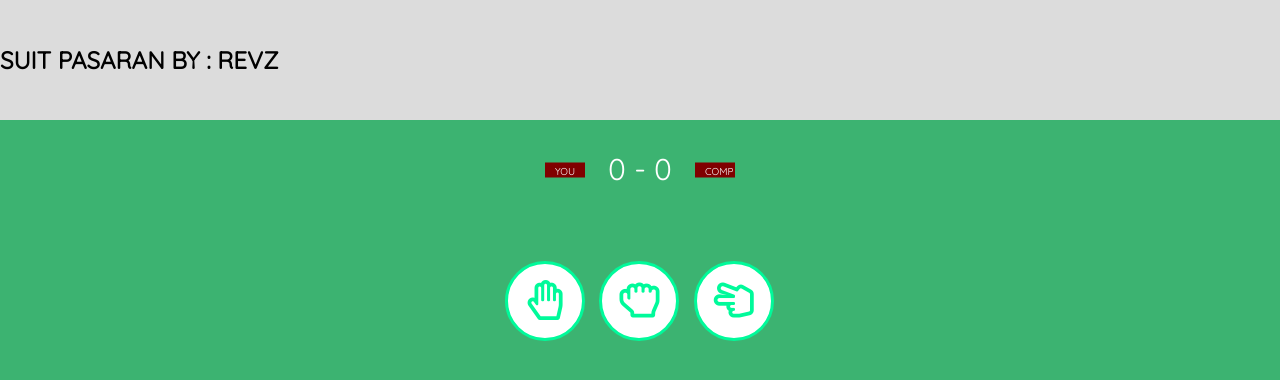
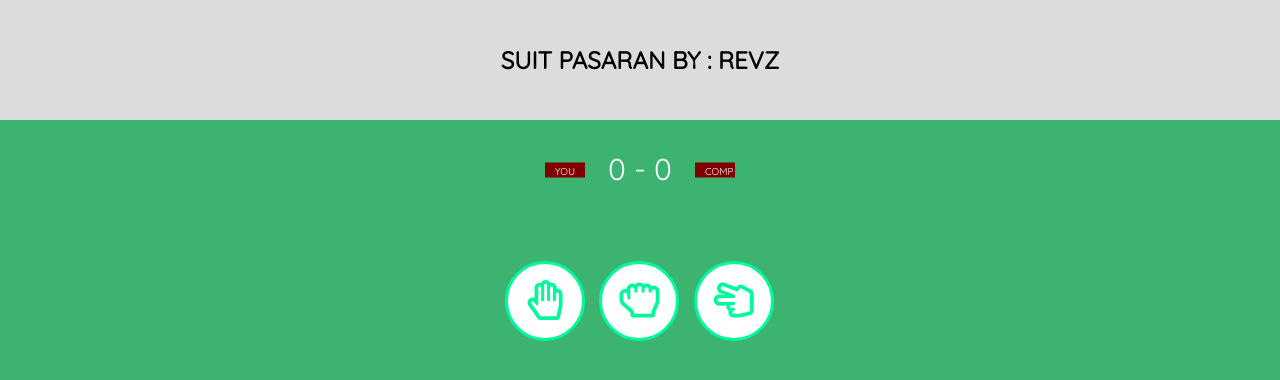
Before and after one commit to WhatTheSemvak/revz-minigames, a plain HTML site: page suit.html in a window 1280 px wide. Drawn offline with Linux system fonts and the light colour scheme.

Commit message:
Update suit.html

```diff
--- a/suit.html
+++ b/suit.html
@@ -9,7 +9,7 @@
 </head>
 <body>
     <header class="header">
-        <h2>SUIT PASARAN BY : REVZ</h2>
+        <center><h2>SUIT PASARAN BY : REVZ</h2></center>
     </header>
     <div class="container">
         <div class="score-container">
```
